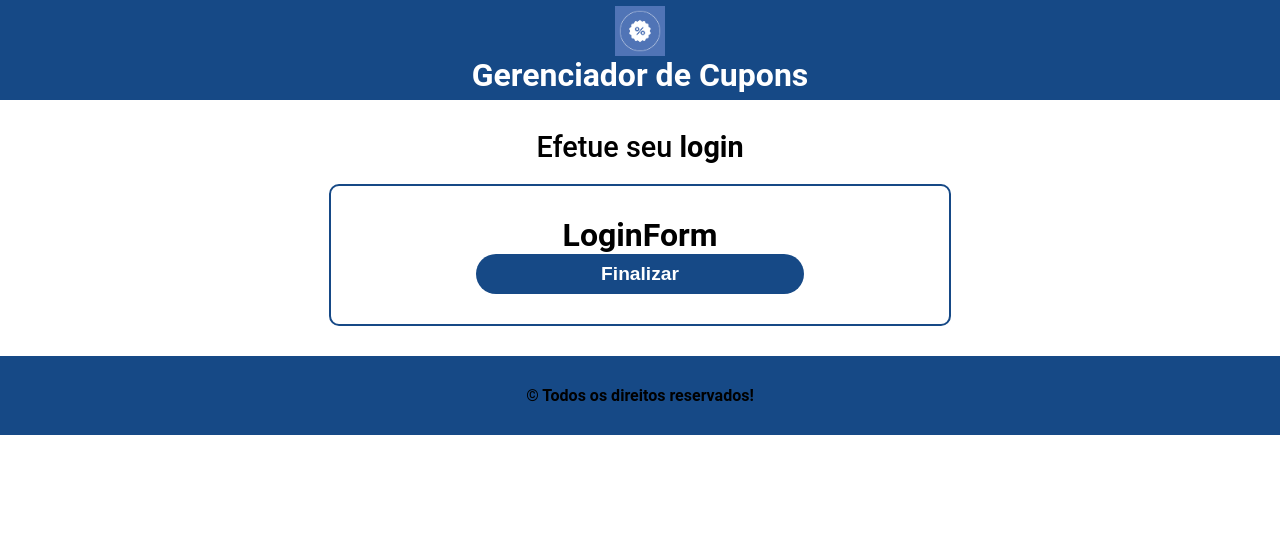
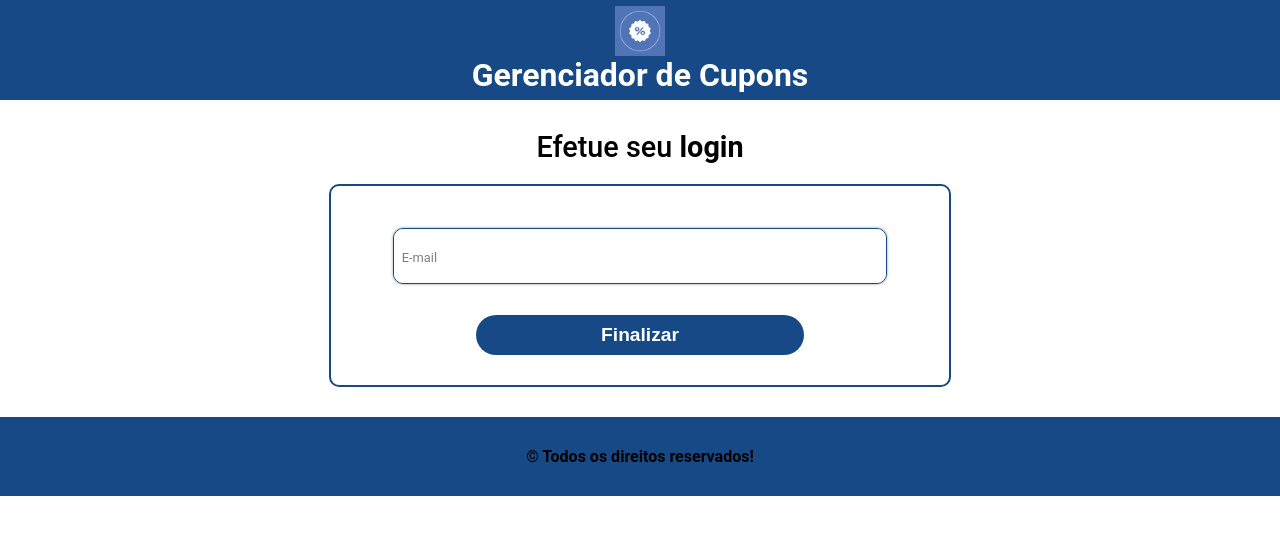
Before and after one commit to andreddavies/coupon-manager, a React (Create React App) app: page / in a window 1280 px wide. Shown: the top 534 px of the page. Built offline with nearby package versions, Linux system fonts and the light colour scheme.

Commit message:
Implementing first version of input in login form

```diff
--- a/src/components/LoginForm/index.tsx
+++ b/src/components/LoginForm/index.tsx
@@ -1,13 +1,24 @@
-import React from "react";
+import React, { useState } from "react";
 
 import Form from "../Form";
+import Input from "../Input";
 
 import * as S from "./styles";
 
 const LoginForm = (): React.ReactElement => {
+  const [email, setEmail] = useState<string>("");
+
   return (
     <Form id="loginForm" onSubmit={() => console.log("olá")}>
-      <h1>LoginForm</h1>
+      <Input
+        id="email"
+        width="80%"
+        value={email}
+        label="E-mail"
+        validationCriteria={[""]}
+        isValid={(value) => console.log(value)}
+        onChange={(event) => setEmail(event.target.value)}
+      />
     </Form>
   );
 };
```
